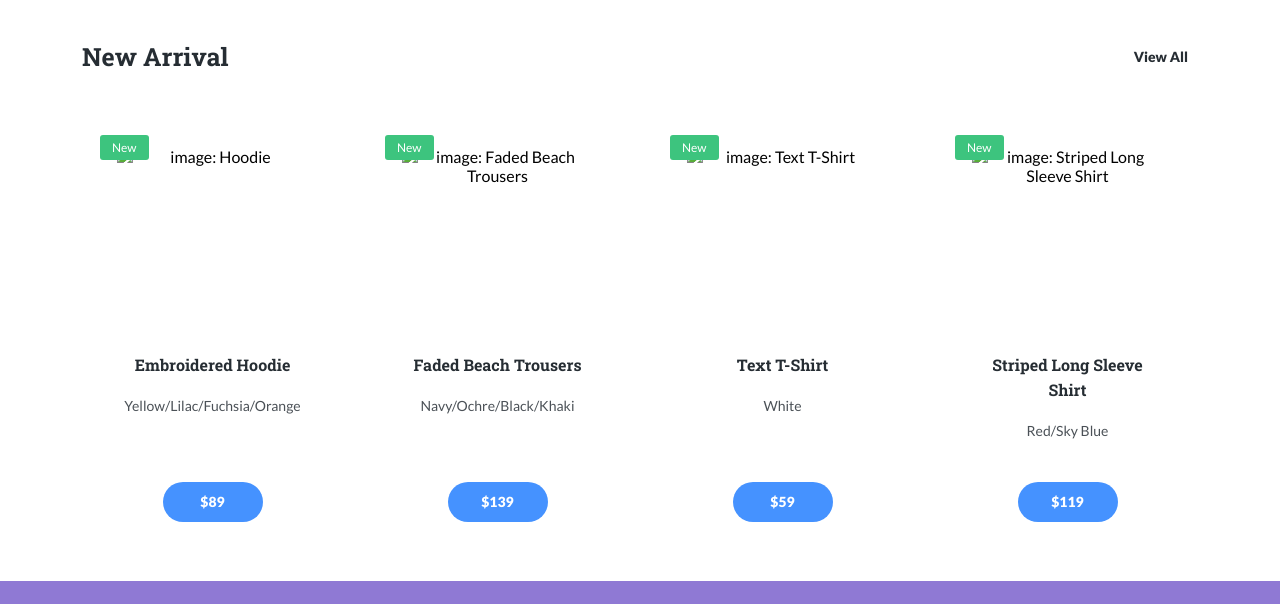
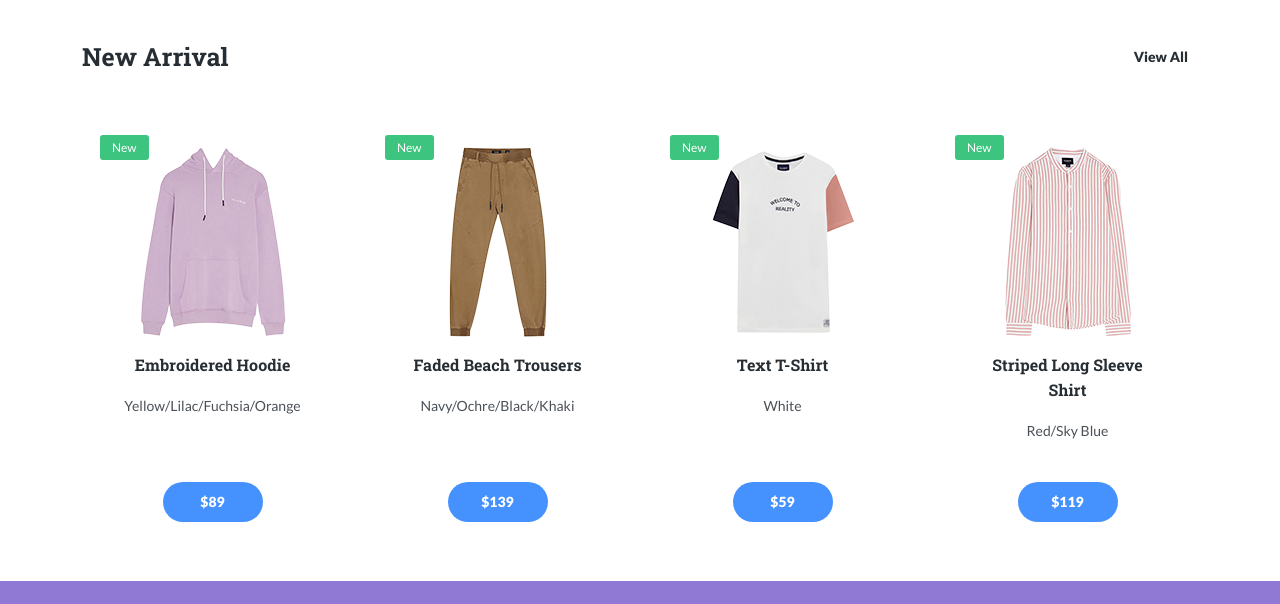
Before and after one commit to anastasia1756/wildberries, a website built with webpack: page index.html in a window 1280 px wide. Shown: the part 1477-2081 px from the top of the page. Built offline with nearby package versions, Linux system fonts and the light colour scheme; files whose address does not match are found by name.

Commit message:
bugfix index location

```diff
--- a/src/html/index.html
+++ b/index.html
@@ -44,7 +44,7 @@
       rel="stylesheet"
       href="https://unpkg.com/swiper@7/swiper-bundle.min.css"
     />
-    <script src="./dist/main.js" defer></script>
+    <script src="dist/main.js" defer></script>
   </head>
   <!-- class="show-goods" -->
 
```
